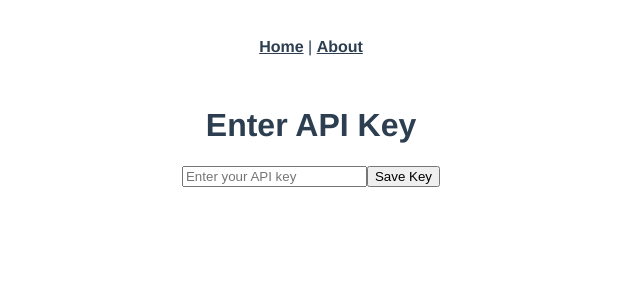
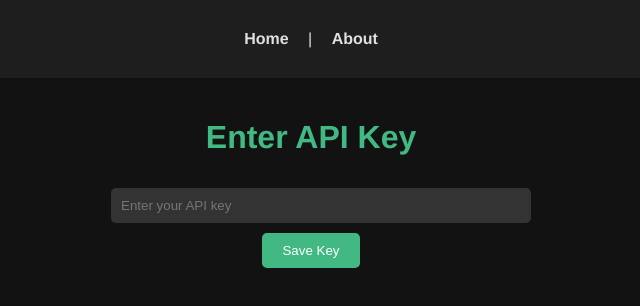
Before and after one commit to MoPaMo/vera-ai, a Vue app: page /#/key in a window 1280 px wide. Shown: the top 306 px of the page, without its empty margins (329-969 px from the left). Built offline with nearby package versions, Linux system fonts and the light colour scheme.

Commit message:
Add layouts

```diff
--- a/src/App.vue
+++ b/src/App.vue
@@ -1,30 +1,46 @@
 <template>
-  <nav>
-    <router-link to="/">Home</router-link> |
-    <router-link to="/about">About</router-link>
-  </nav>
-  <router-view/>
+  <div id="app">
+    <nav>
+      <router-link to="/">Home</router-link> |
+      <router-link to="/about">About</router-link>
+    </nav>
+    <router-view/>
+  </div>
 </template>
 
 <style>
+body {
+  background-color: #121212;
+  color: #e0e0e0;
+  margin: 0;
+  font-family: Avenir, Helvetica, Arial, sans-serif;
+}
+
 #app {
-  font-family: Avenir, Helvetica, Arial, sans-serif;
   -webkit-font-smoothing: antialiased;
   -moz-osx-font-smoothing: grayscale;
   text-align: center;
-  color: #2c3e50;
 }
 
 nav {
   padding: 30px;
+  background-color: #1e1e1e;
+  box-shadow: 0 2px 4px rgba(0, 0, 0, 0.2);
 }
 
 nav a {
   font-weight: bold;
-  color: #2c3e50;
+  color: #e0e0e0;
+  text-decoration: none;
+  margin: 0 15px;
 }
 
 nav a.router-link-exact-active {
   color: #42b983;
 }
+
+a:hover {
+  color: #42b983;
+}
+
 </style>
--- a/src/views/Key.vue
+++ b/src/views/Key.vue
@@ -1,12 +1,47 @@
 
 <template>
-  <div>
+  <div class="container">
     <h1>Enter API Key</h1>
     <input v-model="apiKey" placeholder="Enter your API key" />
     <button @click="saveApiKey">Save Key</button>
   </div>
 </template>
 
+<style>
+.container {
+  padding: 20px;
+  max-width: 400px;
+  margin: 0 auto;
+  text-align: center;
+}
+
+h1 {
+  color: #42b983;
+}
+
+input {
+  width: 100%;
+  padding: 10px;
+  margin: 10px 0;
+  border: none;
+  border-radius: 5px;
+  background-color: #333;
+  color: #e0e0e0;
+}
+
+button {
+  padding: 10px 20px;
+  border: none;
+  border-radius: 5px;
+  background-color: #42b983;
+  color: #fff;
+  cursor: pointer;
+}
+
+button:hover {
+  background-color: #369a6e;
+}
+</style>
 <script>
 export default {
   data() {
--- a/src/views/Setup.vue
+++ b/src/views/Setup.vue
@@ -1,12 +1,57 @@
 
 <template>
-  <div>
+  <div class="container">
     <h1>Setup</h1>
     <p>Setting up, please wait...</p>
+    <div class="spinner"></div>
     <button @click="saveAgentId">Complete Setup</button>
   </div>
 </template>
 
+<style>
+.container {
+  padding: 20px;
+  max-width: 400px;
+  margin: 0 auto;
+  text-align: center;
+}
+
+h1 {
+  color: #42b983;
+}
+
+p {
+  color: #e0e0e0;
+}
+
+.spinner {
+  border: 4px solid rgba(255, 255, 255, 0.1);
+  border-top: 4px solid #42b983;
+  border-radius: 50%;
+  width: 40px;
+  height: 40px;
+  animation: spin 1s linear infinite;
+  margin: 20px auto;
+}
+
+@keyframes spin {
+  0% { transform: rotate(0deg); }
+  100% { transform: rotate(360deg); }
+}
+
+button {
+  padding: 10px 20px;
+  border: none;
+  border-radius: 5px;
+  background-color: #42b983;
+  color: #fff;
+  cursor: pointer;
+}
+
+button:hover {
+  background-color: #369a6e;
+}
+</style>
 <script>
 export default {
   methods: {
```
